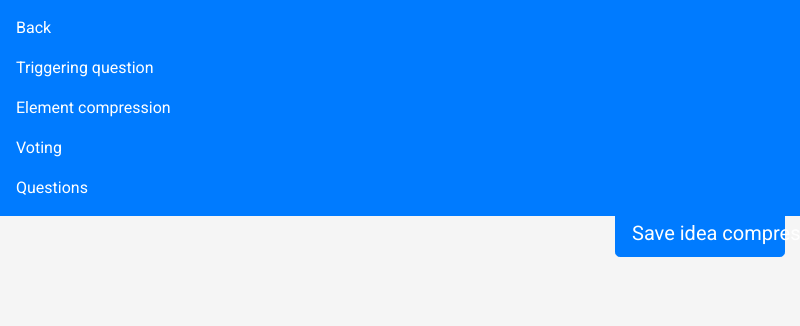
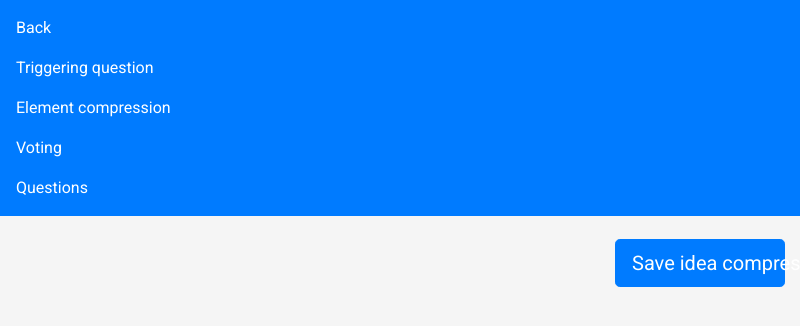
Before and after one commit to ProyectoIntegrador2018/mei_frontend, an Electron app: page ElectronsFlaskTest/html/sessionIdeas.html in a window 800 px wide. Drawn offline with nearby package versions, Linux system fonts and the light colour scheme; no server answers.

Commit message:
Fixed body style

```diff
--- a/ElectronsFlaskTest/html/sessionIdeas.html
+++ b/ElectronsFlaskTest/html/sessionIdeas.html
@@ -11,7 +11,7 @@
 		<link href="../styles/projects.css" rel="stylesheet">
 		<link href="../styles/login.css" rel="stylesheet">
 	</head>
-	<body>
+	<body style='padding-top:100px;'>
 		<div class="container-fluid" style="font-family: 'Roboto', sans-serif; height: 90vh; width: 100%; overflow-y: scroll">
 			<div class=" mt-auto container-fluid col-sm-12">
 				<nav class="navbar navbar-expand-lg navbar-dark bg-primary fixed-top">
```
Also changed, not shown: ElectronsFlaskTest/html/sessionVoting.html (+1 -1 lines), ElectronsFlaskTest/html/triggeringQuestion.html (+1 -1 lines).
